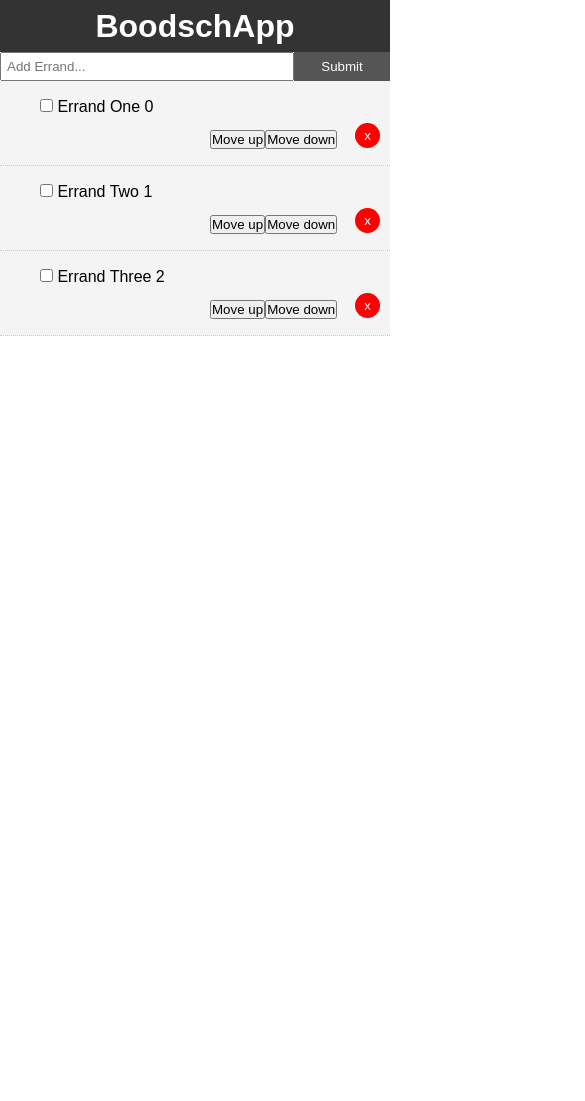
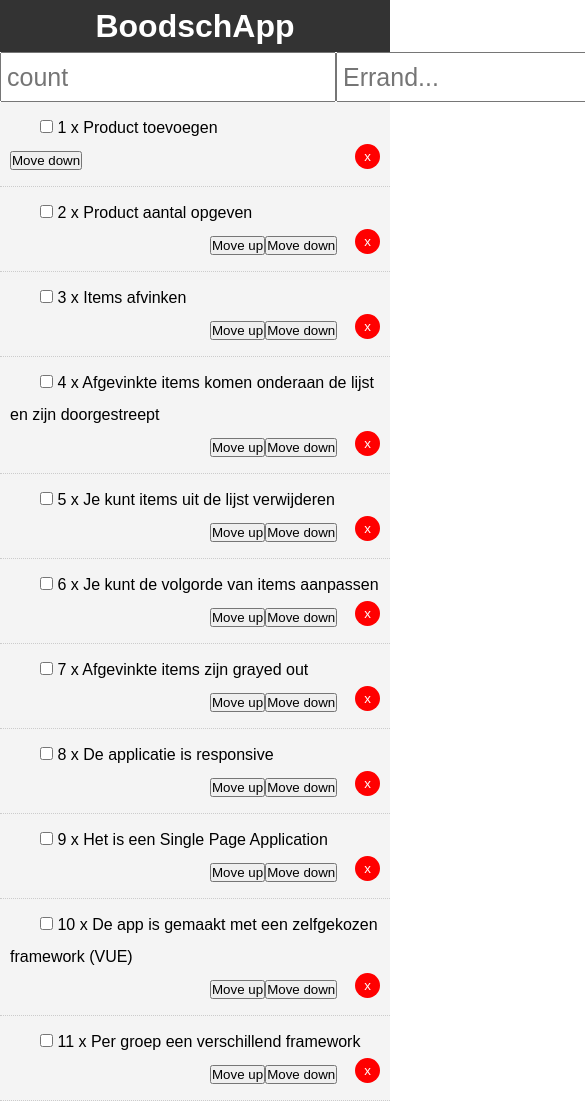
Before and after one commit to bigkevx2/ErrandsList, a Vue app: page / in a window 390 px wide. Shown: the top 1101 px of the page, 585 px wide, since content can reach past the window. Before the commit the page ends 844 px from the top, so only its background shows below. Built offline with nearby package versions, Linux system fonts and the light colour scheme.

Commit message:
Basic app features (MVP) ready, only responsiveness needs to improve.

```diff
--- a/src/App.vue
+++ b/src/App.vue
@@ -31,22 +31,74 @@
       Errands: [
         {
         id: 1,
-        title: "Errand One",
+        count: '1',
+        errand: "Product toevoegen",
         completed: false
         },
         {
           id: 2,
-          title: "Errand Two",
+          count: '2',
+          errand: "Product aantal opgeven",
           completed: false
         },
         {
           id: 3,
-          title: "Errand Three",
+          count: '3',
+          errand: "Items afvinken",
+          completed: false
+        },
+        {
+          id: 4,
+          count: '4',
+          errand: "Afgevinkte items komen onderaan de lijst en zijn doorgestreept",
+          completed: false
+        },
+        {
+          id: 5,
+          count: '5',
+          errand: "Je kunt items uit de lijst verwijderen",
+          completed: false
+        },
+        {
+          id: 6,
+          count: '6',
+          errand: "Je kunt de volgorde van items aanpassen",
+          completed: false
+        },
+        {
+          id: 7,
+          count: '7',
+          errand: "Afgevinkte items zijn grayed out",
+          completed: false
+        },
+        {
+          id: 8,
+          count: '8',
+          errand: "De applicatie is responsive",
+          completed: false
+        },
+        {
+          id: 9,
+          count: '9',
+          errand: "Het is een Single Page Application",
+          completed: false
+        },
+        {
+          id: 10,
+          count: '10',
+          errand: "De app is gemaakt met een zelfgekozen framework (VUE)",
+          completed: false
+        },
+        {
+          id: 11,
+          count: '11',
+          errand: "Per groep een verschillend framework",
           completed: false
         }
       ],
-      InBasket: []
+      InBasket: [],
     }
+
   },
   methods: {
     deleteErrand(id) {
@@ -60,7 +112,8 @@
        object.push( this.Errands.filter(errand => errand.id === id));
       const obj = {
         id: object[0][0].id,
-        title: object[0][0].title,
+        count: object[0][0].count,
+        errand: object[0][0].errand,
         completed: true
       };
       this.InBasket = [...this.InBasket, obj];
@@ -69,13 +122,13 @@
     moveUp(index) {
       var element = this.Errands[index];
       this.Errands.splice(index,1);
-      if (index == 0) {
+      if (index === 0) {
         index = 1
       }
       this.Errands.splice((index - 1), 0, element);
     },
     moveDown(index) {
-      var element = this.Errands[index];
+      let element = this.Errands[index];
       this.Errands.splice(index,1);
       this.Errands.splice((index + 1), 0, element);
     }
@@ -107,4 +160,5 @@
   .btn:hover {
     background: #666;
   }
+
 </style>
--- a/src/components/AddErrand.vue
+++ b/src/components/AddErrand.vue
@@ -1,7 +1,8 @@
 <template>
     <div>
         <form @submit="addErrand">
-            <input type="text" v-model="title" name="title" placeholder="Add Errand...">
+            <input type="text" v-model="count" name="count" placeholder="count">
+            <input type="text" v-model="errand" name="title" placeholder="Errand...">
             <input type="submit" value="Submit" class="btn">
         </form>
     </div>
@@ -12,7 +13,8 @@
         name: "AddErrand",
         data() {
             return {
-                title: ''
+                errand: '',
+                count: ''
             }
         },
         methods: {
@@ -20,10 +22,12 @@
                 e.preventDefault();
                 const newErrand = {
                     id: Math.round(Math.random() * 1000),
-                    title: this.title,
+                    count: this.count,
+                    errand: this.errand,
                     completed: false
                 };
-                this.title='';
+                this.count='';
+                this.errand='';
                 this.$emit('add-errand', newErrand);
             }
         }
@@ -38,6 +42,8 @@
     input[type="text"] {
         flex: 10;
         padding: 5px;
+        height: 50px;
+        font-size: 25px;
     }
 
     input[type="submit"] {
--- a/src/components/Errand.vue
+++ b/src/components/Errand.vue
@@ -3,10 +3,10 @@
         <p>
             <span class="errand-title">
             <input type="checkbox" v-on:change="$emit('in-basket', Errand.id)">
-            {{Errand.title}}            {{index}}
+                {{Errand.count}} x {{Errand.errand}}
             </span>
             <span class="index-buttons">
-                <button @click="$emit('move-up', index)">Move up</button></span>
+                <button v-if="index!==0" @click="$emit('move-up', index)">Move up</button></span>
             <span>
                 <button @click="$emit('move-down', index)">Move down</button></span>
             <button @click="$emit('del-errand', Errand.id)" class="del">x</button>
--- a/src/components/InBasket.vue
+++ b/src/components/InBasket.vue
@@ -1,7 +1,7 @@
 <template>
     <div class="errand-line">
         <p>
-            <span class="errand-title">{{Errand.title}}</span>
+            <span class="errand-title">{{Errand.count}} x {{Errand.errand}}</span>
         </p>
     </div>
 </template>
```
